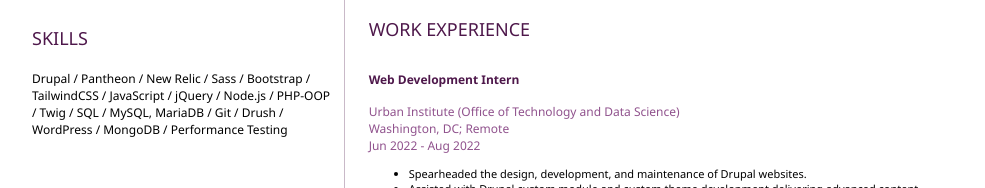
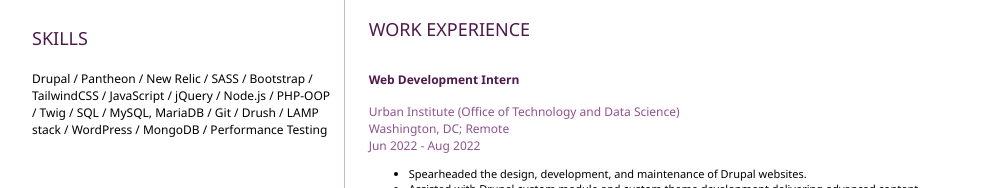
Before and after one commit to Xibalba9/resume, a plain HTML site: page index.html in a window 1280 px wide. Shown: the part 290-478 px from the top of the page, without its empty margins (152-1137 px from the left). Drawn offline with nearby package versions, Linux system fonts and the light colour scheme.

Commit message:
Update index.html

```diff
--- a/index.html
+++ b/index.html
@@ -52,9 +52,10 @@
 				<section>
 					<h2>SKILLS</h2>
 					<p>
-						Drupal / Pantheon / New Relic / Sass / Bootstrap / TailwindCSS /
+						Drupal / Pantheon / New Relic / SASS / Bootstrap / TailwindCSS /
 						JavaScript / jQuery / Node.js / PHP-OOP / Twig / SQL / MySQL,
-						MariaDB / Git / Drush / WordPress / MongoDB / Performance Testing
+						MariaDB / Git / Drush / LAMP stack / WordPress / MongoDB /
+						Performance Testing
 					</p>
 				</section>
 				<section>
```
